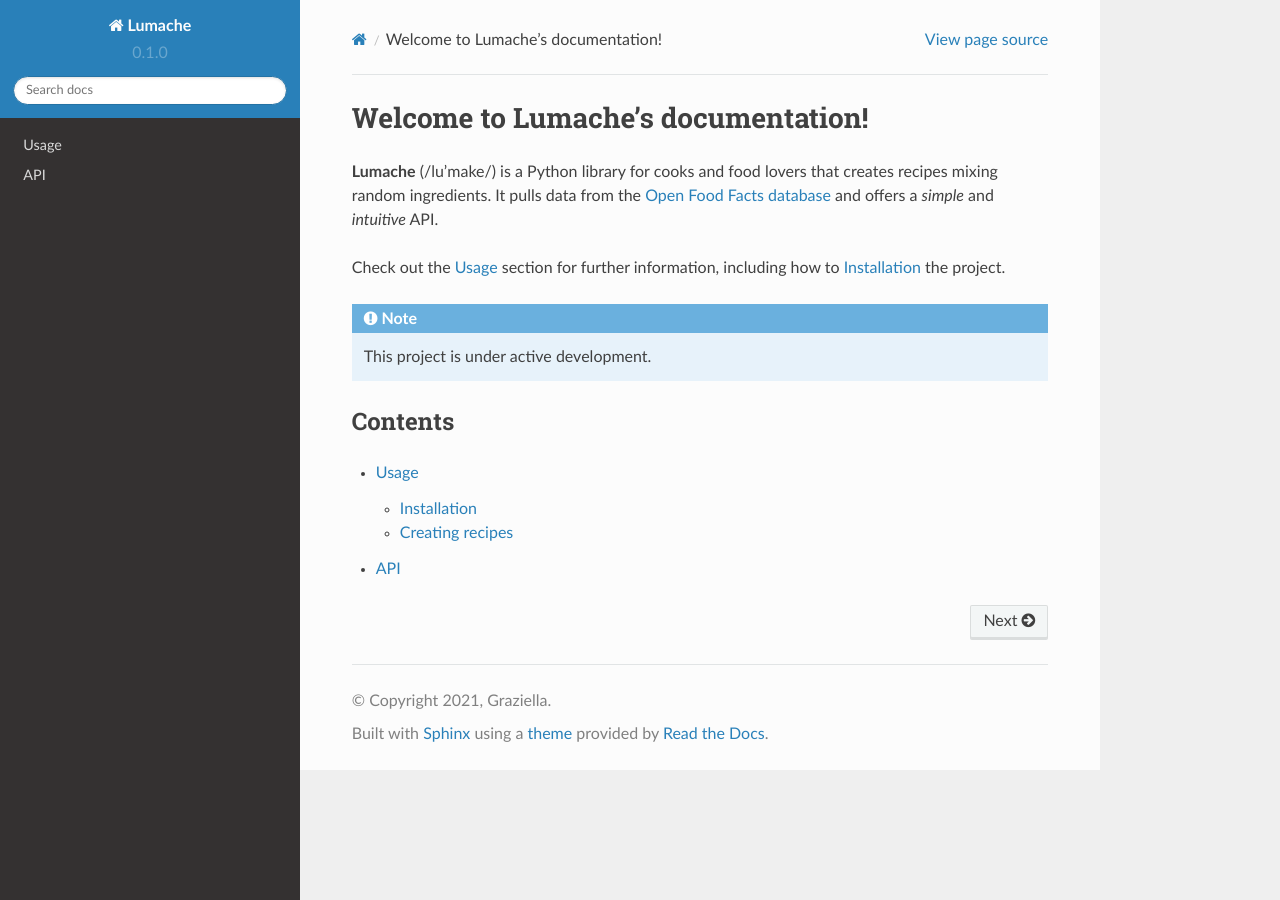
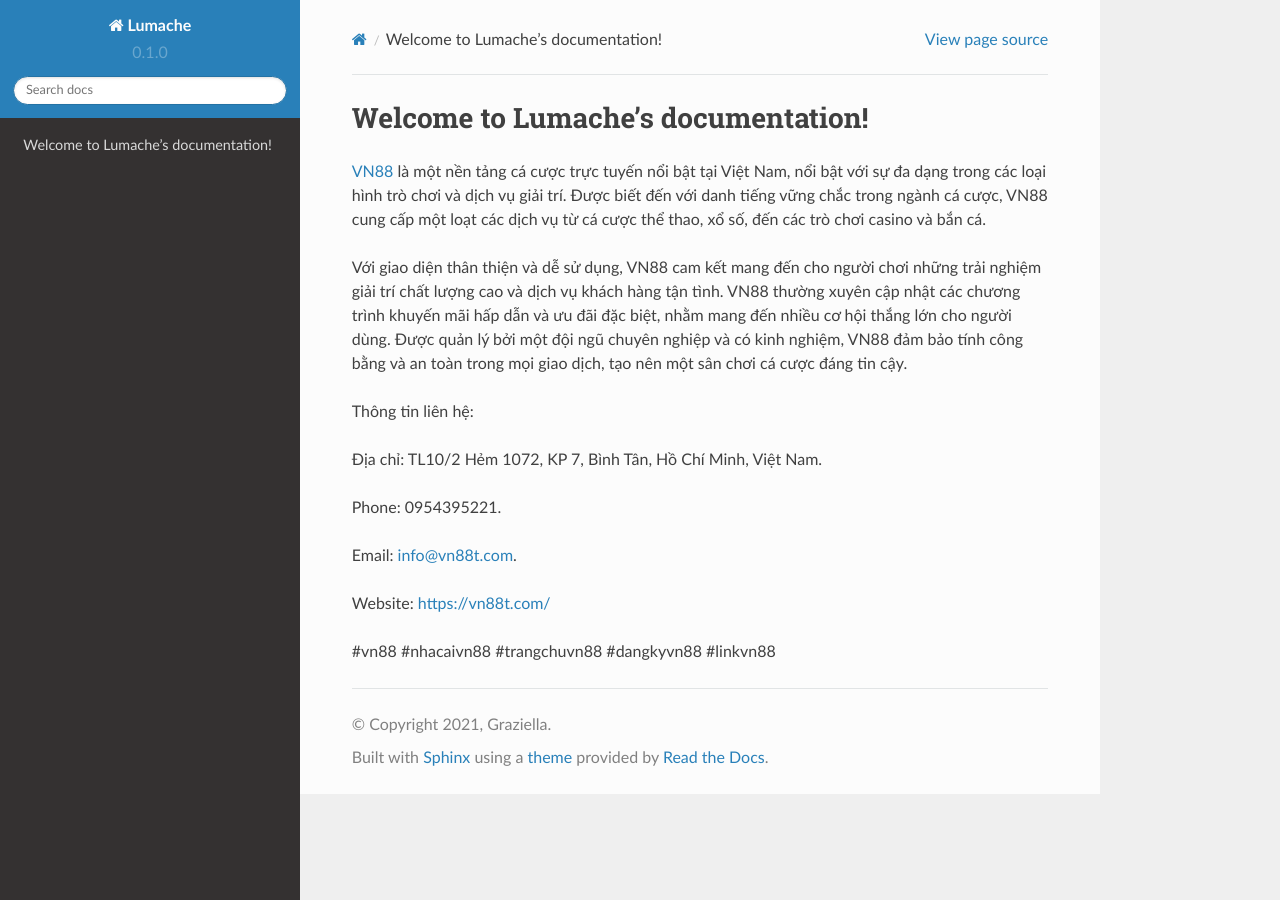
Before and after one commit to socialentity1/vn88tcom, a Sphinx documentation site: the page built from docs/source/index.rst, in a window 1280 px wide. Built offline with Sphinx 7.4.7 and the Read the Docs theme 2.0.0, drawn with Linux system fonts in a browser that asks for light colours.

Commit message:
Update index.rst

```diff
--- a/docs/source/index.rst
+++ b/docs/source/index.rst
@@ -1,22 +1,18 @@
 Welcome to Lumache's documentation!
 ===================================
 
-**Lumache** (/lu'make/) is a Python library for cooks and food lovers
-that creates recipes mixing random ingredients.
-It pulls data from the `Open Food Facts database <https://world.openfoodfacts.org/>`_
-and offers a *simple* and *intuitive* API.
+`VN88 <https://vn88t.com/>`_ là một nền tảng cá cược trực tuyến nổi bật tại Việt Nam, nổi bật với sự đa dạng trong các loại hình trò chơi và dịch vụ giải trí. Được biết đến với danh tiếng vững chắc trong ngành cá cược, VN88 cung cấp một loạt các dịch vụ từ cá cược thể thao, xổ số, đến các trò chơi casino và bắn cá.
 
-Check out the :doc:`usage` section for further information, including
-how to :ref:`installation` the project.
+Với giao diện thân thiện và dễ sử dụng, VN88 cam kết mang đến cho người chơi những trải nghiệm giải trí chất lượng cao và dịch vụ khách hàng tận tình. VN88 thường xuyên cập nhật các chương trình khuyến mãi hấp dẫn và ưu đãi đặc biệt, nhằm mang đến nhiều cơ hội thắng lớn cho người dùng. Được quản lý bởi một đội ngũ chuyên nghiệp và có kinh nghiệm, VN88 đảm bảo tính công bằng và an toàn trong mọi giao dịch, tạo nên một sân chơi cá cược đáng tin cậy.
 
-.. note::
+Thông tin liên hệ:
 
-   This project is under active development.
+Địa chỉ: TL10/2 Hẻm 1072, KP 7, Bình Tân, Hồ Chí Minh, Việt Nam.
 
-Contents
---------
+Phone: 0954395221.
 
-.. toctree::
+Email: info@vn88t.com.
 
-   usage
-   api
+Website: https://vn88t.com/
+
+#vn88 #nhacaivn88 #trangchuvn88 #dangkyvn88 #linkvn88
```
